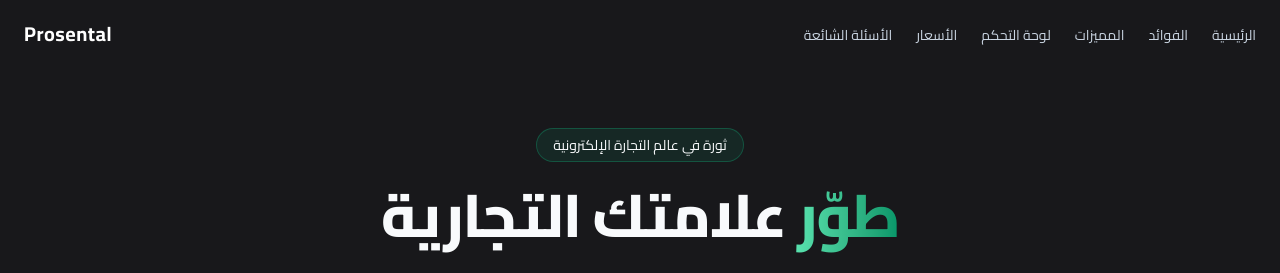
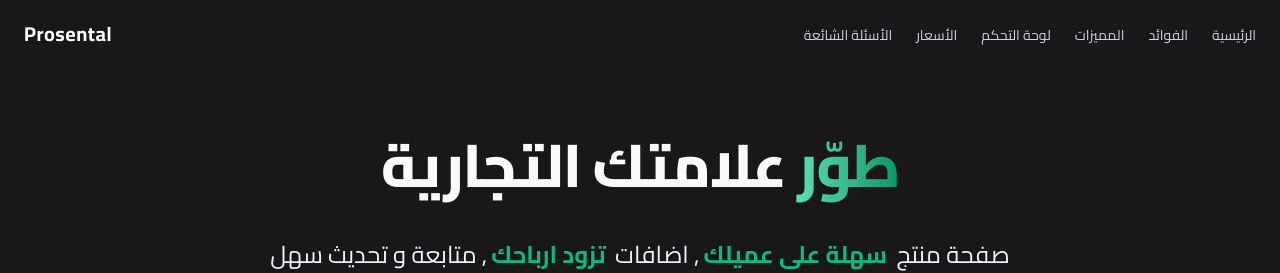
Before and after one commit to DynamicDOMinator/prosental-ecommerce-landing, a Next.js app: page / in a window 1280 px wide. Shown: the top 273 px of the page. Built offline with nearby package versions, Linux system fonts and the light colour scheme.

Commit message:
caaaaaaaac

```diff
--- a/src/components/HeroSection.jsx
+++ b/src/components/HeroSection.jsx
@@ -6,9 +6,7 @@ export default function HeroSection() {
       <div className="absolute top-0 inset-x-0 h-64 bg-gradient-to-b from-primary-500/10 to-transparent -z-10"></div>
       <div className="container mx-auto px-4 md:px-6 relative z-10">
         <div className="text-center max-w-4xl mx-auto space-y-8">
-          <div className="inline-block px-4 py-1.5 rounded-full border border-primary-500/30 bg-primary-500/10 text-primary-400 font-medium text-sm mb-4">
-            ثورة في عالم التجارة الإلكترونية
-          </div>
+
           <h1 className="text-4xl md:text-6xl font-extrabold tracking-tight leading-tight md:leading-tight">
             <span className="text-transparent bg-clip-text bg-gradient-to-l from-primary-600 to-emerald-300">
               طوّر{" "}
```
